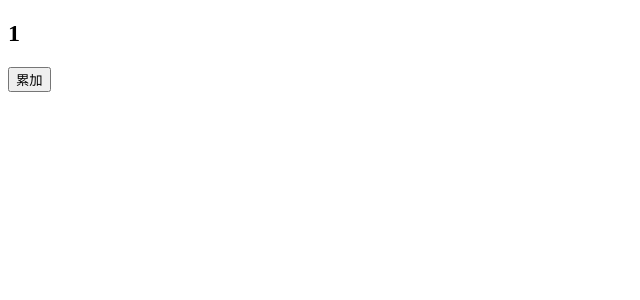
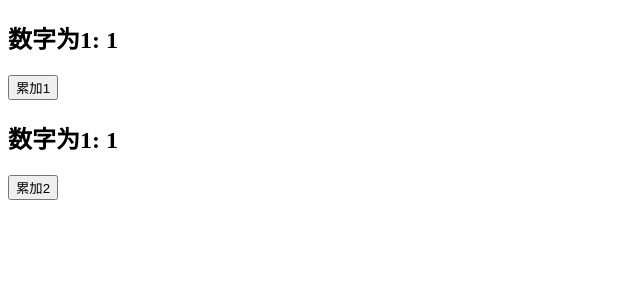
Before and after one commit to hufanglei/react-learn-note, a React (Create React App) app: page / in a window 1280 px wide. Shown: the top 300 px of the page, without its empty margins (0-640 px from the left). Built offline with nearby package versions, Linux system fonts and the light colour scheme.

Commit message:
useEffect1

```diff
--- /dev/null
+++ b/src/App2.jsx
@@ -0,0 +1,45 @@
+import React, {useEffect,useState,useRef } from 'react';
+
+function App2() {
+    const [num1, setNum1] = useState(1);
+    const [num2, setNum2] = useState(1);
+
+    //模拟mounted，一般在这个位置写ajax
+    // useEffect(()=>{
+    //     console.log('---挂载---')
+    // },[num1,num2]);
+
+    //检测数据更新，检测那个数据更新，就把这个变量填写到数组中
+    //当要检测的是页面所有的变量，你有两个选择，一是把所有的变量都填写到数组中，
+    //二是直接删掉数组
+    useEffect(()=>{
+        console.log('---挂载---')
+    });
+   //当不想检测页面中的任何数据更新，可以直接给个空数组
+    useEffect(()=>{
+        console.log('---挂载---')
+    },[]);
+
+
+    return (
+        <>
+            <h2>数字为1: {num1}</h2>
+            <button onClick={() => setNum1(num1+1)}>累加1</button>
+            <h2>数字为1: {num2}</h2>
+            <button onClick={() => setNum2(num2+1)}>累加2</button>
+        </>
+    );
+};
+
+export default App2;
+
+/**
+ * 函数式组件没有生命周期
+ * vue组件:
+ * mounted updated beforeDestroy
+ *
+ * 数据请求  检测数据更新  垃圾回收
+ *
+ * useEffect
+ *
+ */
--- a/src/index.js
+++ b/src/index.js
@@ -1,6 +1,6 @@
 // console.log('hello world')
 import ReactDOM from 'react-dom'
-import App from "./App1";
+import App from "./App2";
 
 //ReactDOM.render(组件名称，要注入的元素)
 ReactDOM.render(
```
